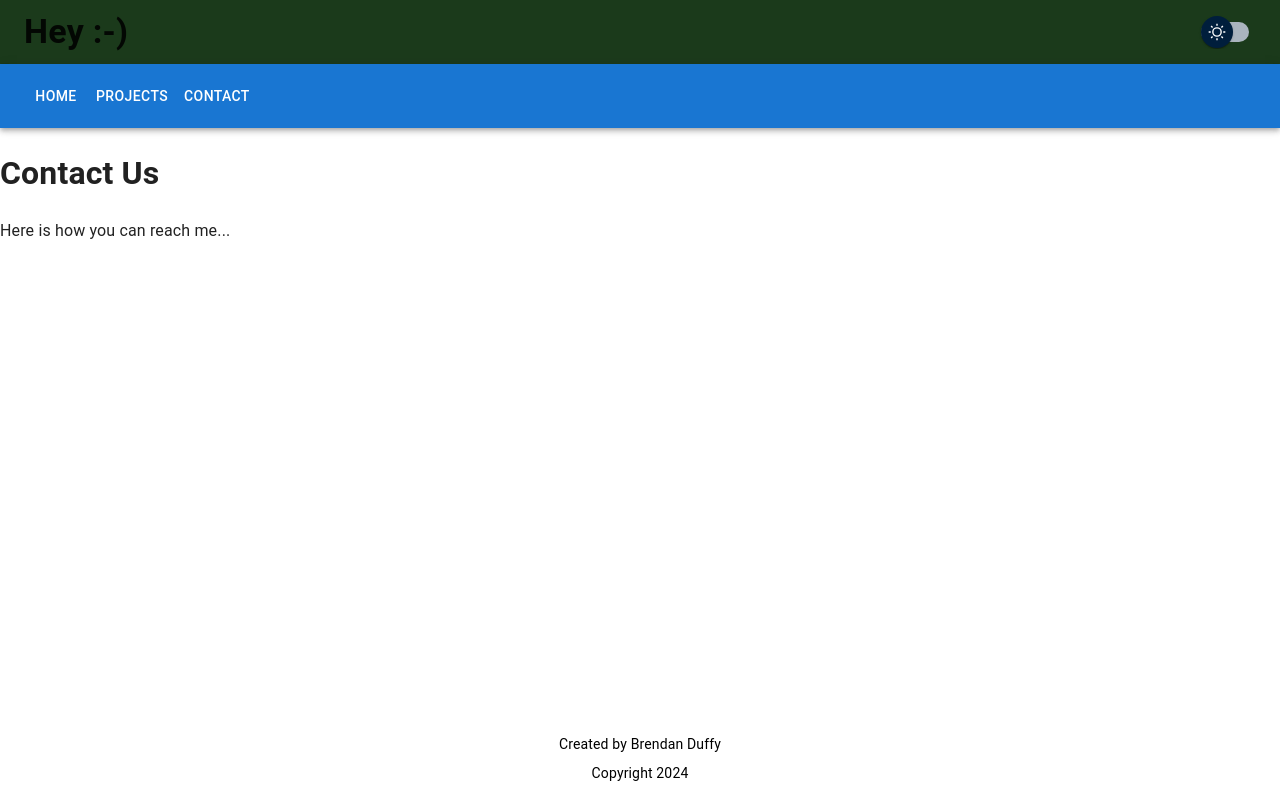
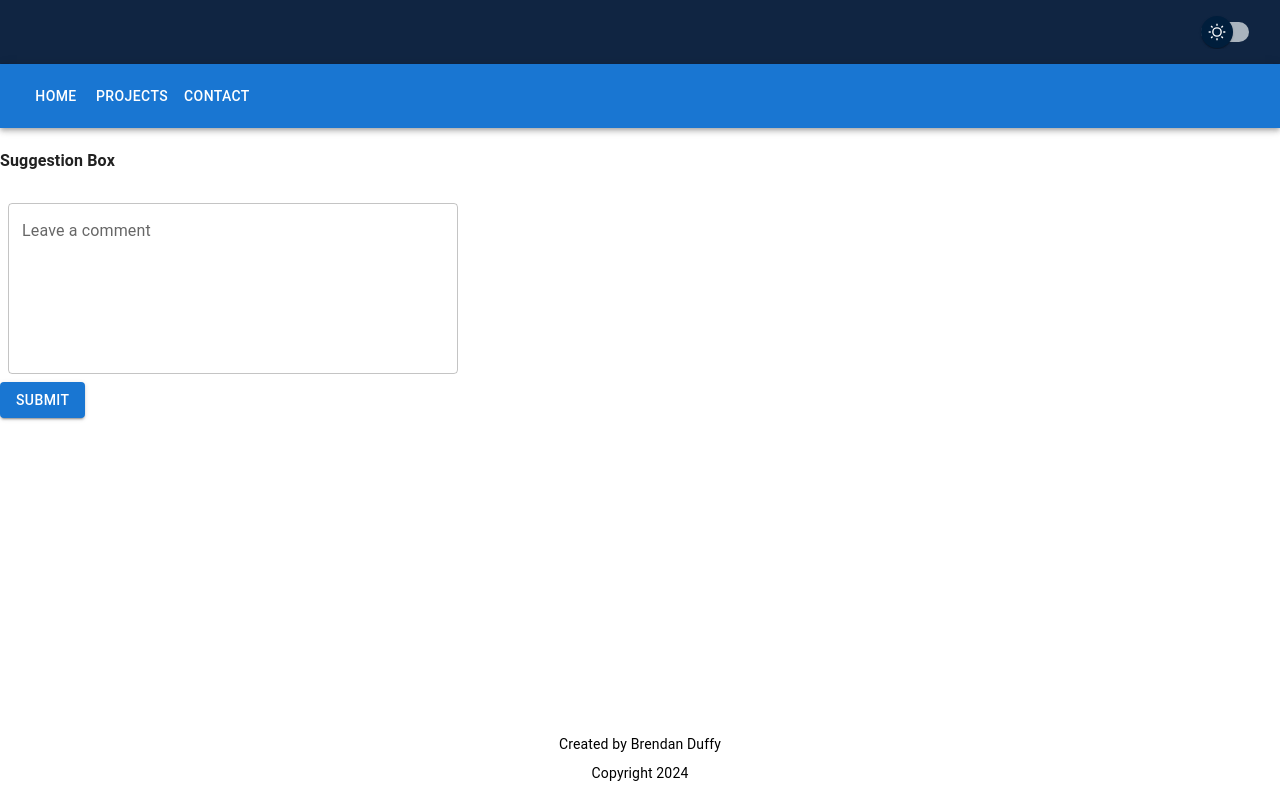
Before and after one commit to plush92/MyWebsite, a React (Vite) app in the folder frontend/: page /contact in a window 1280 px wide. Built offline with nearby package versions, Linux system fonts and the light colour scheme.

Commit message:
add suggestion box to contact page

```diff
--- a/frontend/src/components/Header.tsx
+++ b/frontend/src/components/Header.tsx
@@ -12,13 +12,10 @@ const Header: React.FC<HeaderProps> = ({ mode, toggleMode }) => {
       position="static"
       color="inherit"
       elevation={2}
-      sx={{ backgroundColor: '#1b3a1b' }} // dark hunter green
+      sx={{ backgroundColor: '#102542' }} // dark hunter green
     >
       <Toolbar>
         <Box sx={{ flexGrow: 1 }}>
-          <Typography variant="h4" component="div" fontWeight="bold">
-            Hey :-)
-          </Typography>
         </Box>
         <ThemeToggle mode={mode} toggleMode={toggleMode} />
       </Toolbar>
--- /dev/null
+++ b/frontend/src/components/SuggestionBox.tsx
@@ -0,0 +1,33 @@
+// Have a scale to rate their opinion of the site
+// Leave a suggestion/comment
+// Leave name (optional)
+// After they leave the comment, it says "Thank you. Unfortunately your opinion will not be considered at this time."
+
+import React, { useState } from "react";
+import CustomMultilineTextField from "./materialui/CustomMultilineTextField";
+import CustomButton from "./materialui/CustomButton";
+import { Box } from "@mui/material";
+
+const SuggestionBox: React.FC = () => {
+  const [comment, setComment] = useState("");
+
+  const handleSubmit = () => {
+    alert("Thank you. Unfortunately your opinion will not be considered at this time.");
+    setComment("");
+  };
+
+  return (
+    <Box>
+      <CustomMultilineTextField
+        label="Leave a comment"
+        rows={6}
+        defaultValue={comment}
+        // To make it controlled, add onChange:
+        // onChange={(e) => setComment(e.target.value)}
+      />
+      <CustomButton onClick={handleSubmit}>Submit</CustomButton>
+    </Box>
+  );
+};
+
+export default SuggestionBox;
--- a/frontend/src/components/materialui/CustomButton.tsx
+++ b/frontend/src/components/materialui/CustomButton.tsx
@@ -1,4 +1,8 @@
 import Button, { ButtonProps } from '@mui/material/Button';
+
+interface CustomButtonProps {
+
+}
 
 const CustomButton = (props: ButtonProps) => (
   <Button variant="contained"
--- /dev/null
+++ b/frontend/src/components/materialui/CustomMultilineTextField.tsx
@@ -0,0 +1,35 @@
+import * as React from 'react';
+import Box from '@mui/material/Box';
+import TextField from '@mui/material/TextField';
+
+interface CustomMultilineTextFieldProps {
+  label?: string;
+  rows?: number;
+  defaultValue?: string;
+}
+
+export default function CustomMultilineTextField({
+  label = "Multiline",
+  rows = 4,
+  defaultValue = "",
+}: CustomMultilineTextFieldProps) {
+  return (
+    <Box
+      component="form"
+      sx={{ '& .MuiTextField-root': { m: 1, width: '50ch' } }}
+      noValidate
+      autoComplete="off"
+    >
+      <TextField
+        id="standard-multiline-static"
+        label={label}
+        multiline
+        rows={rows}
+        defaultValue={defaultValue}
+        variant="outlined"
+        fullWidth
+        sx={{ m: 1 }}
+      />
+    </Box>
+  );
+}
--- a/frontend/src/components/materialui/CustomSwitch.tsx
+++ b/frontend/src/components/materialui/CustomSwitch.tsx
@@ -63,54 +63,6 @@ const MaterialUISwitch = styled(Switch)(({ theme }) => ({
     },
   }));
 
-// AntSwitch function to support custom switch
-const AntSwitch = styled(Switch)(({ theme }) => ({
-    width: 28,
-    height: 16,
-    padding: 0,
-    display: 'flex',
-    '&:active': {
-      '& .MuiSwitch-thumb': {
-        width: 15,
-      },
-      '& .MuiSwitch-switchBase.Mui-checked': {
-        transform: 'translateX(9px)',
-      },
-    },
-    '& .MuiSwitch-switchBase': {
-      padding: 2,
-      '&.Mui-checked': {
-        transform: 'translateX(12px)',
-        color: '#fff',
-        '& + .MuiSwitch-track': {
-          opacity: 1,
-          backgroundColor: '#1890ff',
-          ...theme.applyStyles('dark', {
-            backgroundColor: '#177ddc',
-          }),
-        },
-      },
-    },
-    '& .MuiSwitch-thumb': {
-      boxShadow: '0 2px 4px 0 rgb(0 35 11 / 20%)',
-      width: 12,
-      height: 12,
-      borderRadius: 6,
-      transition: theme.transitions.create(['width'], {
-        duration: 200,
-      }),
-    },
-    '& .MuiSwitch-track': {
-      borderRadius: 16 / 2,
-      opacity: 1,
-      backgroundColor: 'rgba(0,0,0,.25)',
-      boxSizing: 'border-box',
-      ...theme.applyStyles('dark', {
-        backgroundColor: 'rgba(255,255,255,.35)',
-      }),
-    },
-  }));
-
   interface CustomSwitchProps {
     checked: boolean;
     onChange: (event: React.ChangeEvent<HTMLInputElement>) => void;
--- a/frontend/src/pages/Contact.tsx
+++ b/frontend/src/pages/Contact.tsx
@@ -1,8 +1,11 @@
+import SuggestionBox from "../components/SuggestionBox";
+import CustomButton from "../components/materialui/CustomButton";
+
 const Contact: React.FC = () => {
   return (
     <div>
-      <h1>Contact Us</h1>
-      <p>Here is how you can reach me...</p>
+      <h4>Suggestion Box</h4>
+      <SuggestionBox></SuggestionBox>
     </div>
   );
 }
--- a/frontend/src/pages/Home.tsx
+++ b/frontend/src/pages/Home.tsx
@@ -4,16 +4,16 @@ import { Typography } from "@mui/material";
 const Home: React.FC = () => {
     return (
         <CustomContainer>
-            <Typography variant="h4" fontWeight="bold" mb={6}>
+            <Typography variant="h5" fontWeight="bold" mb={6}>
        Header/Introduction
             </Typography>
-            <Typography variant="h4" fontWeight="bold" mb={6}>
+            <Typography variant="h5" fontWeight="bold" mb={6}>
        Featured Work
             </Typography>
-            <Typography variant="h4" fontWeight="bold" mb={6}>
+            <Typography variant="h5" fontWeight="bold" mb={6}>
        About
             </Typography>
-            <Typography variant="h3" fontWeight="bold" mb={6}>
+            <Typography variant="h5" fontWeight="bold" mb={6}>
         Contact: [🔗 LinkedIn] [📧 Email] [💬 Contact Form]
       </Typography>
 
```
